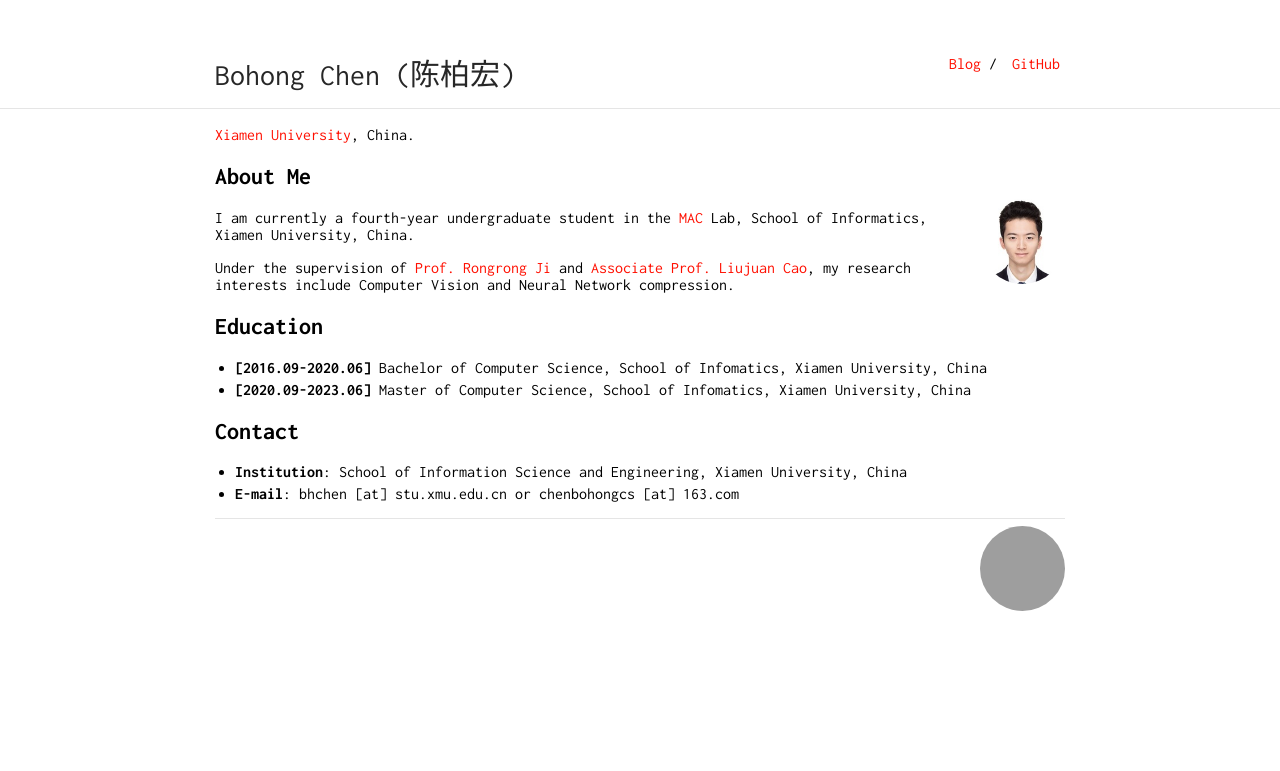
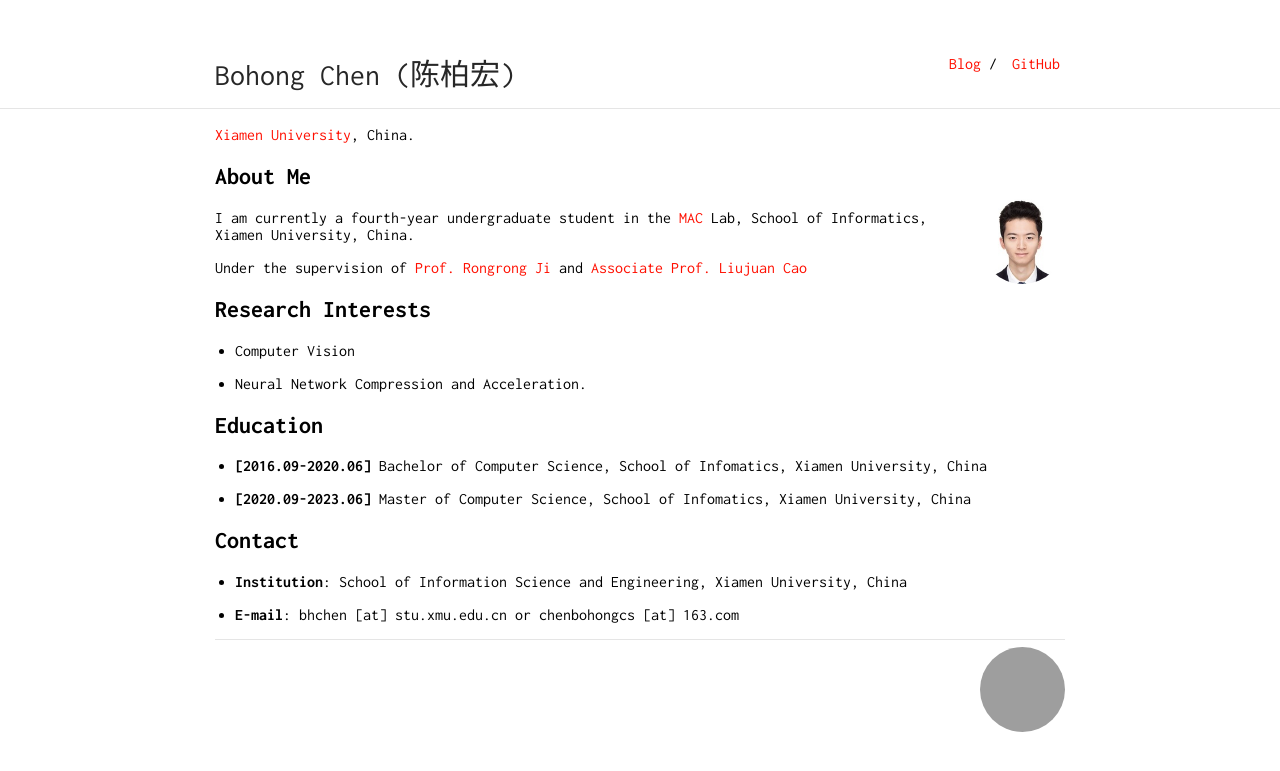
Before and after one commit to dad-lhw/chenbong.github.io, a Jekyll site: the page built from index.md, in a window 1280 px wide. Shown: the top 771 px of the page. Built offline with Jekyll 4.4.1, drawn with Linux system fonts in a browser that asks for light colours; grey boxes are pictures that could not be loaded.

Commit message:
first commit

```diff
--- a/index.md
+++ b/index.md
@@ -10,17 +10,25 @@ layout: default
 
 I am currently a fourth-year undergraduate student in the [MAC](http://mac.xmu.edu.cn/) Lab, School of Informatics, Xiamen University, China.
 
-Under the supervision of [Prof. Rongrong Ji](http://mac.xmu.edu.cn/rrji-cn.html) and [Associate Prof. Liujuan Cao](https://information.xmu.edu.cn/info/1019/3182.htm), my research interests include Computer Vision and Neural Network compression.
+Under the supervision of [Prof. Rongrong Ji](http://mac.xmu.edu.cn/rrji-cn.html) and [Associate Prof. Liujuan Cao](https://information.xmu.edu.cn/info/1019/3182.htm)
+
+## Research Interests
+
+- Computer Vision
+
+- Neural Network Compression and Acceleration.
 
 ## Education
 
 - **[2016.09-2020.06]** Bachelor of Computer Science, School of Infomatics, Xiamen University, China
+
 - **[2020.09-2023.06]** Master of Computer Science, School of Infomatics, Xiamen University, China
 
 
 ## Contact
 
 - **Institution**: School of Information Science and Engineering, Xiamen University, China
+
 - **E-mail**:  bhchen [at] stu.xmu.edu.cn or chenbohongcs [at] 163.com
 
 ---
```
